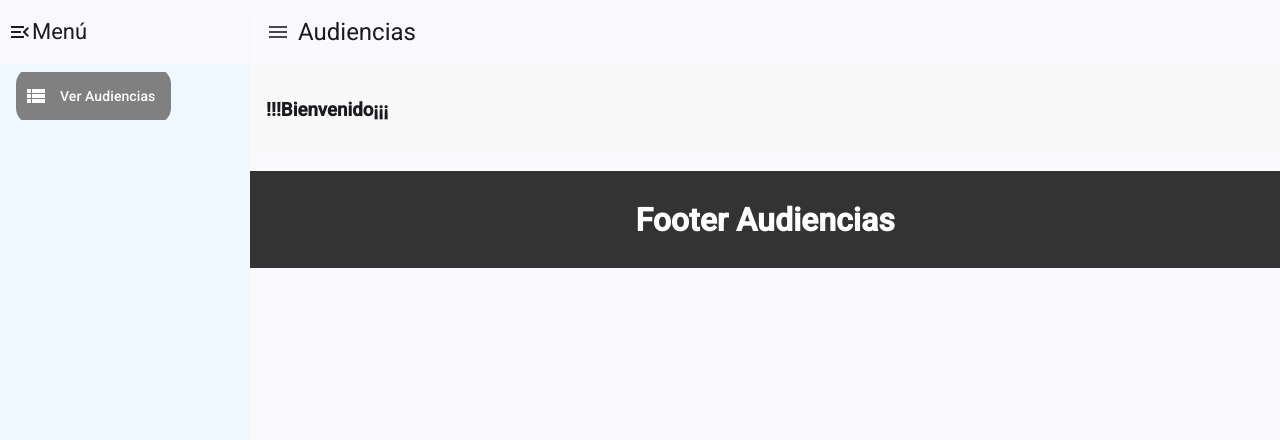
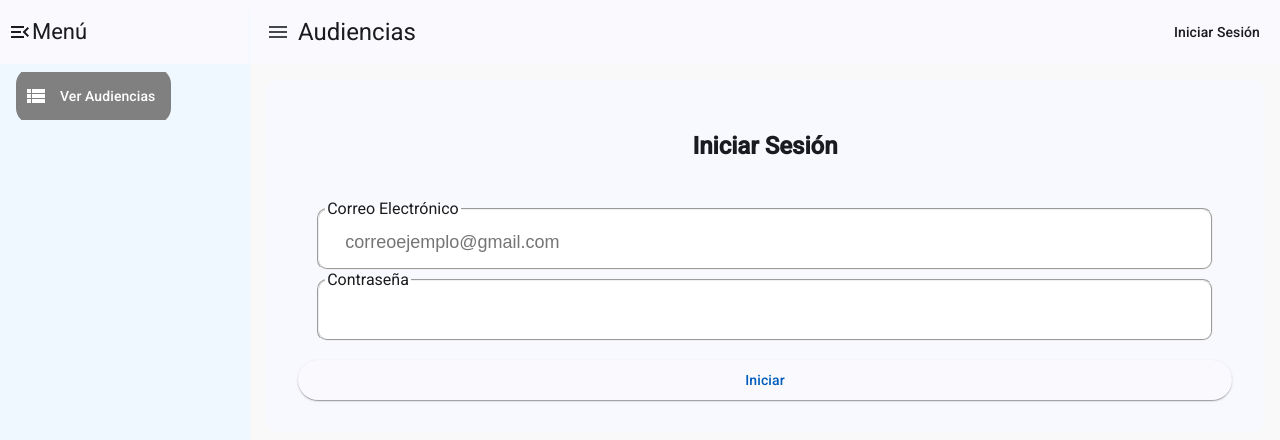
Before and after one commit to savillanuevaGH/FRONTEND-AUDIENCIAS, an Angular app: page /login in a window 1280 px wide. Before the commit this address led to /. Shown: the top 440 px of the page. Built offline with nearby package versions, Linux system fonts and the light colour scheme.

Commit message:
Add LogIn

```diff
--- a/src/app/app-routing.module.ts
+++ b/src/app/app-routing.module.ts
@@ -2,8 +2,10 @@ import { NgModule } from '@angular/core';
 import { RouterModule, Routes } from '@angular/router';
 import { TablaComponent } from './tabla/tabla.component';
 import { AudienciasComponent } from './audiencias/audiencias.component';
+import { LoginComponent } from './login/login.component';
 
 const routes: Routes = [
+  { path: 'login', component: LoginComponent },
   { path: 'audiencias', component: TablaComponent },
   { path: 'crearAudiencia', component: AudienciasComponent },
   { path: '', redirectTo: '/home', pathMatch: 'full' },
--- a/src/app/app.component.css
+++ b/src/app/app.component.css
@@ -10,6 +10,15 @@
     background-color: darkgray; /* Cambiar el color al pasar el ratón */
   }
 
+  .link-btn {
+    background: none;
+    box-shadow: none;
+    color: darkcyan;
+  }
+
+  .link-btn:hover {
+    background-color: rgba(169, 169, 169, .8%);
+  }
 
 /* General container styling */
 .container {
@@ -27,11 +36,17 @@
     margin: 0;
     display: flex;
     flex-direction: column;
+    align-items: center;
+    width: 100%;
+  }
+
+  .main-content {
     width: 100%;
   }
 
   /* Header */
   header {
+    width: 100%;
     display: flex;
     justify-content: space-between;
     align-items: center;
@@ -47,14 +62,6 @@
     flex-grow: 1;
     padding: 16px;
     background-color: #f9f9f9; /* Fondo para el contenido principal */
-  }
-
-  footer {
-    background-color: #333;
-    color: #fff;
-    text-align: center;
-    padding: 8px;
-    margin-top: 16px;
   }
 
   mat-toolbar {
--- a/src/app/app.component.html
+++ b/src/app/app.component.html
@@ -23,18 +23,19 @@
       </button>
       <header>
         <h1>Audiencias</h1>
+
+        <button mat-button (click)="navigate('login')" >Iniciar Sesión</button>
       </header>
     </mat-toolbar>
 
     <div class="main-content">
       <main>
-        <h3 *ngIf="showWelcomeMessage">!!!Bienvenido¡¡¡</h3>
+        <section *ngIf="showWelcomeMessage">
+          <h3>!!!Bienvenido¡¡¡</h3>
+          <p>¿Ya has iniciado sesión?<button mat-button (click)="navigate('login')" class="link-btn">Iniciar Sesión</button></p>
+        </section>
         <router-outlet></router-outlet>
       </main>
-
-      <footer>
-        <h1>Footer Audiencias</h1>
-      </footer>
     </div>
   </mat-sidenav-content>
 </mat-sidenav-container>
--- a/src/app/app.module.ts
+++ b/src/app/app.module.ts
@@ -17,12 +17,14 @@ import { MatIconModule } from '@angular/material/icon';
 import { AudienciasComponent } from './audiencias/audiencias.component';
 import { MatDialogModule } from '@angular/material/dialog';
 import { FormsModule } from '@angular/forms';
+import { LoginComponent } from './login/login.component';
 
 @NgModule({
   declarations: [
     AppComponent,
     TablaComponent,
-    AudienciasComponent
+    AudienciasComponent,
+    LoginComponent
   ],
   imports: [
     BrowserModule,
--- /dev/null
+++ b/src/app/login/login.component.css
@@ -0,0 +1,53 @@
+* {
+    box-sizing: border-box;
+}
+
+.log-in-form {
+    display: flex;
+    flex-direction: column;
+    justify-content: space-evenly;
+
+    padding: 2rem;
+
+    background: ghostwhite;
+    border-radius: 10px;
+}
+
+.log-in-form h2 {
+    text-align: center;
+}
+
+fieldset {
+    border-radius: 10px;
+    margin: 0;
+    padding: 0;
+    overflow: hidden;
+    background: white;
+}
+
+legend {
+    font-size: 1rem;
+    margin-left: 6px;
+}
+
+input {
+    width: 100%;
+    height: 100%;
+    padding: 1rem;
+    margin-inline: 10px;
+
+    font-size: 1rem;
+    border: none;
+}
+
+input::placeholder {
+    font-size: large;
+}
+
+input:focus {
+    outline: none;
+}
+
+.separator {
+    margin: 1.2rem;
+}
--- /dev/null
+++ b/src/app/login/login.component.html
@@ -0,0 +1,17 @@
+<form method="post" class="log-in-form">
+    <h2>Iniciar Sesión</h2>
+
+    <div class="separator">
+        <fieldset>
+            <legend>Correo Electrónico</legend>
+            <input type="email" placeholder="correoejemplo@gmail.com">
+        </fieldset>
+
+        <fieldset>
+            <legend>Contraseña</legend>
+            <input type="password">
+        </fieldset>
+    </div>
+
+    <button mat-raised-button>Iniciar</button>
+</form>
```
Also changed, not shown: src/app/login/login.component.ts (added, +11 -0 lines), 2 other files (tests, documents, lock files or other folders).
